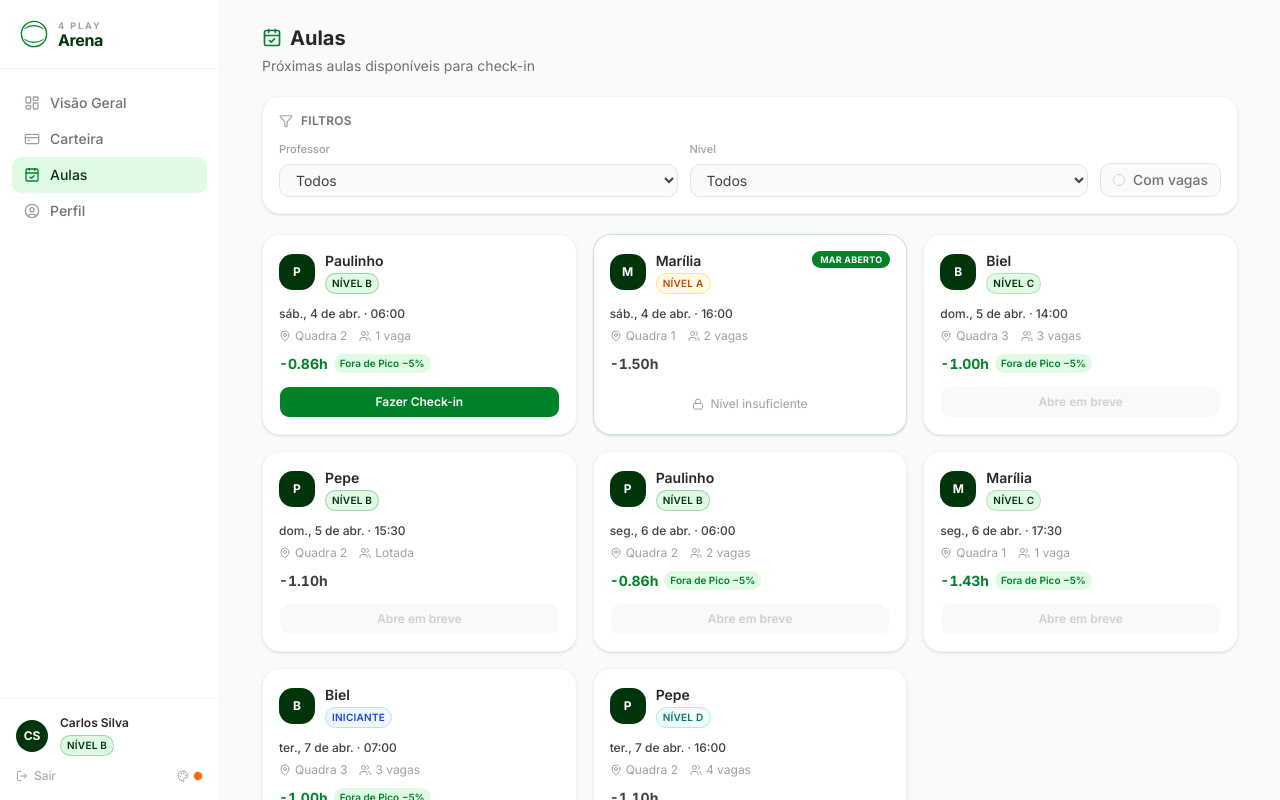
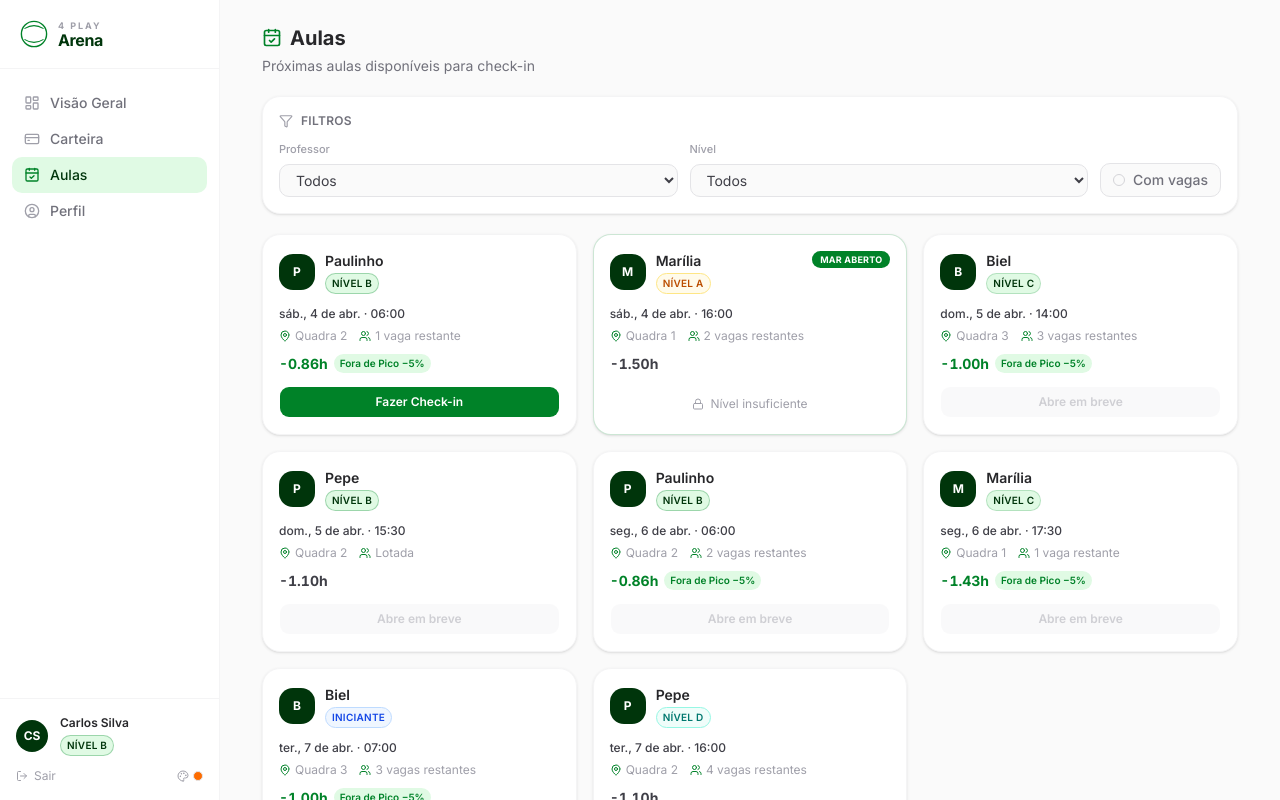
Before and after one commit to eximiatech-empresa/4play-arena-web, a Next.js app: page /aulas in a window 1280 px wide. Built offline with nearby package versions, Linux system fonts and the light colour scheme.

Commit message:
adicionando novas features

```diff
--- a/src/app/layout.tsx
+++ b/src/app/layout.tsx
@@ -29,6 +29,7 @@ export default function RootLayout({
   return (
     <html
       lang="pt-BR"
+
       className={cn(
         // NOTE: theme-orange class is applied by the inline script below (FOUT prevention)
         "h-full antialiased",
@@ -38,12 +39,13 @@ export default function RootLayout({
         "font-sans"
       )}
     >
-      {/* Inline script: apply theme-orange BEFORE paint to eliminate flash */}
-      <script
-        dangerouslySetInnerHTML={{
-          __html: `try{if(localStorage.getItem('4play-brand-theme')==='orange')document.documentElement.classList.add('theme-orange')}catch(e){}`,
-        }}
-      />
+      <head>
+        <script
+          dangerouslySetInnerHTML={{
+            __html: `try{if(localStorage.getItem('4play-brand-theme')==='orange')document.documentElement.classList.add('theme-orange')}catch(e){}`,
+          }}
+        />
+      </head>
       <body className="min-h-full flex flex-col">
         <Providers>{children}</Providers>
       </body>
--- a/src/core/math/consumption.ts
+++ b/src/core/math/consumption.ts
@@ -4,8 +4,7 @@ import { CheckInStatus } from "../entities/lesson"
 const CLOSED = 0;
 const OPENTOALL = 6;
 const ENROLLEDONLY = 24;
-
-const OFF_PEAK_MULTIPLIER = 0.95
+const OFF_PEAK_MULTIPLIER = 0.95;
 
 /**
  * Returns true if the given date/time falls outside peak hours (18:00–20:00).
--- a/src/features/booking/components/lesson-card.tsx
+++ b/src/features/booking/components/lesson-card.tsx
@@ -106,12 +106,12 @@ export function LessonCard({
         </div>
         <div className="flex items-center gap-3 text-xs text-zinc-400">
           <span className="flex items-center gap-1">
-            <MapPin className="w-3 h-3" />
+            <MapPin className="w-3 h-3 text-brand" />
             {lesson.court}
           </span>
           <span className="flex items-center gap-1">
-            <Users className="w-3 h-3" />
-            {spotsLeft > 0 ? `${spotsLeft} vaga${spotsLeft > 1 ? "s" : ""}` : "Lotada"}
+            <Users className="w-3 h-3 text-brand" />
+            {spotsLeft > 0 ? `${spotsLeft} vaga${spotsLeft > 1 ? "s restantes" : " restante"}` : "Lotada"}
           </span>
         </div>
 
```
Also changed, not shown: src/errors/erros.ts (added), src/errors/exceptions.ts (added), src/errors/failure.ts (added), src/lib/auth/index.ts (line endings or trailing spaces), 2 other files (tests, documents, lock files or other folders).
